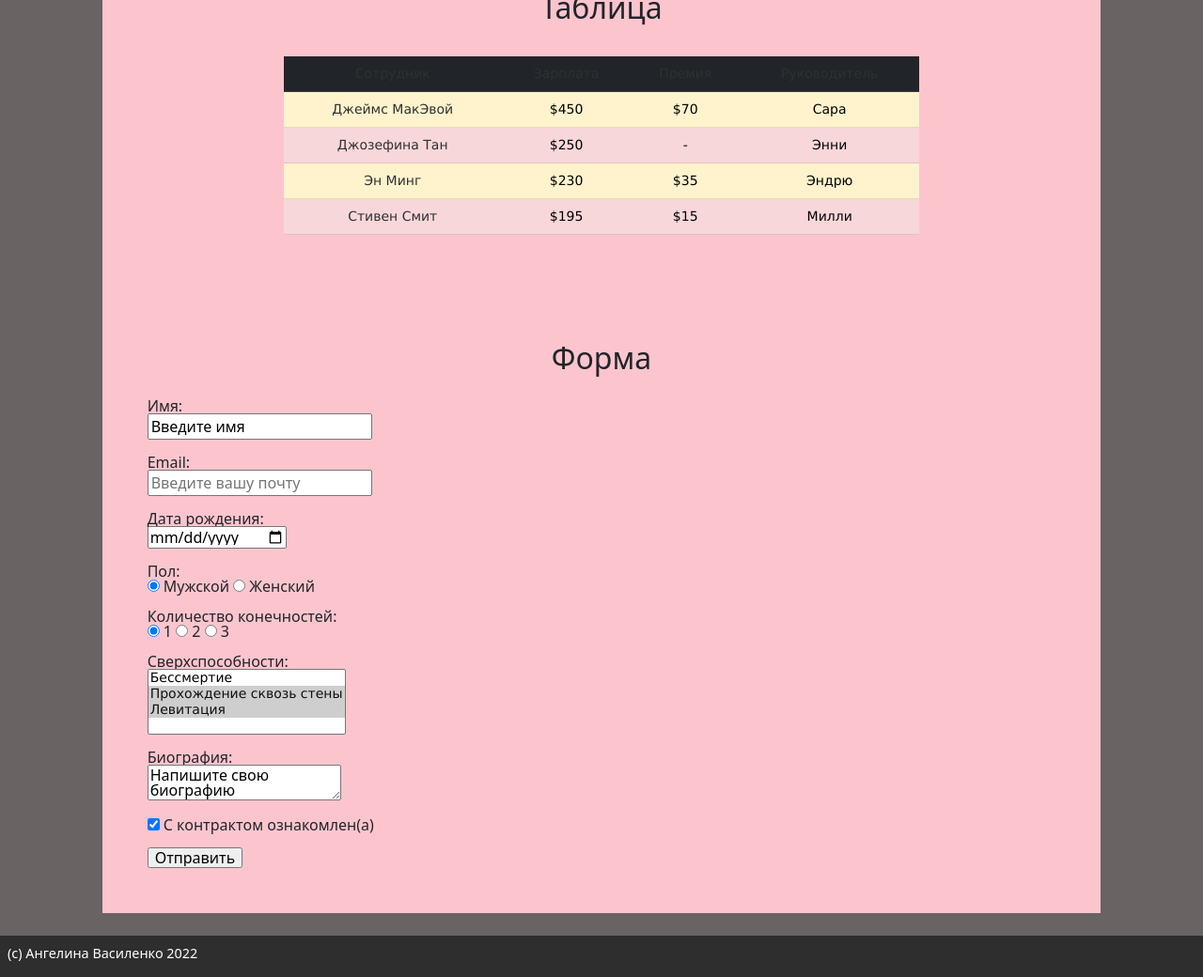
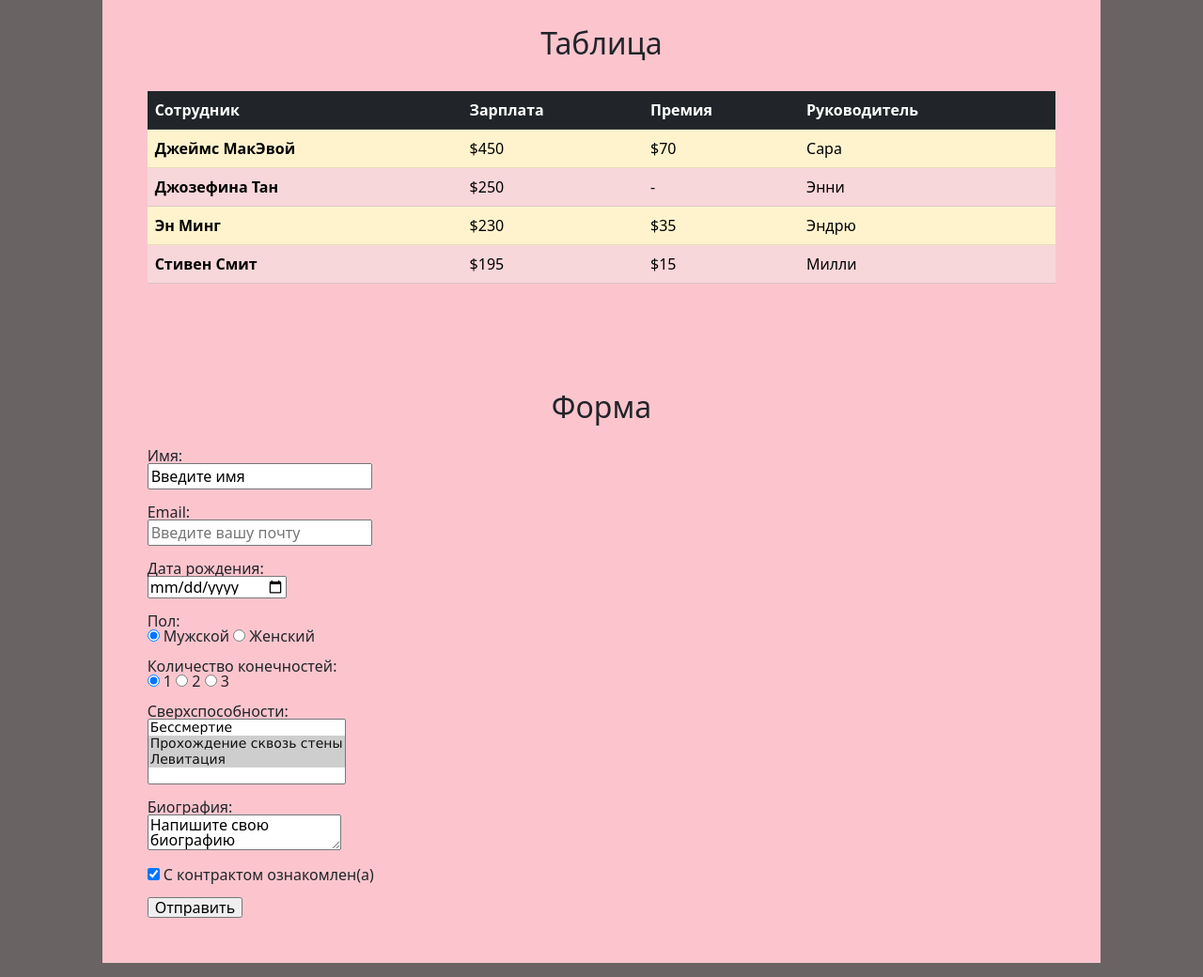
Before and after one commit to AnnnLeen/AnnnLeen.github.io, a PHP site: page / in a window 1280 px wide. Shown: the part 1296-2336 px from the top of the page at 94% size. Run offline with PHP 8.4, Linux system fonts and the light colour scheme.

Commit message:
Update style.css

```diff
--- a/laba4/style.css
+++ b/laba4/style.css
@@ -51,9 +51,6 @@ justify-content: space-around;
   width:375px;
 }
 
-.picture {
-  width:230px;
-}
 
 a:link {
   color: #453834;
@@ -92,36 +89,10 @@ h2 {
   text-align: center;
 }
 
-table {
-  margin: auto;
-  font-family: "Lucida Sans Unicode", "Lucida Grande", Sans-Serif;
-  font-size: 30px;
-  max-width: 70%;
-  width: 70%;
-  border-collapse: collapse;
-  text-align: center;
-}
-th {
-  font-weight: normal;
-  color: #303030;
-  border-bottom: 2px solid #ca7978;
-  padding: 10px 8px;
-}
-td {
-  padding: 9px 8px;
-  transition: .3s linear;
-}
-
-tr:nth-child(odd) {
-background-color: #a35252;
-}
-
-tr:nth-child(even) {
-background-color: #ffdff0;
-}
 
 
-@media screen and (min-width: 992px) and (orientation: landscape) {
+
+@media (min-width: 992px) {
 
 .li1 {
   display: inline;
@@ -165,16 +136,6 @@ option {
     font-size: 14px;
 }
 
-
-table {
-  font-size: 14px;
-}
-
-.picture {
-  width:150px;
-}
-
-
  .li1 {
   display: inline;
  }
```
